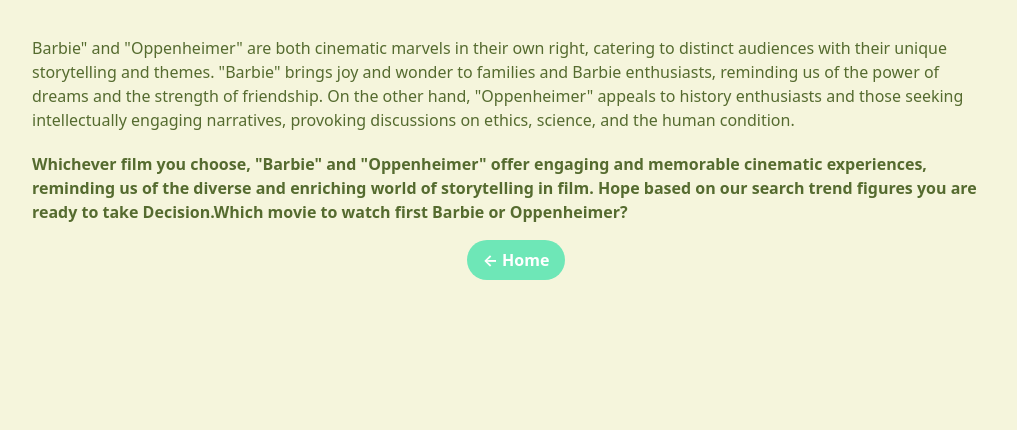
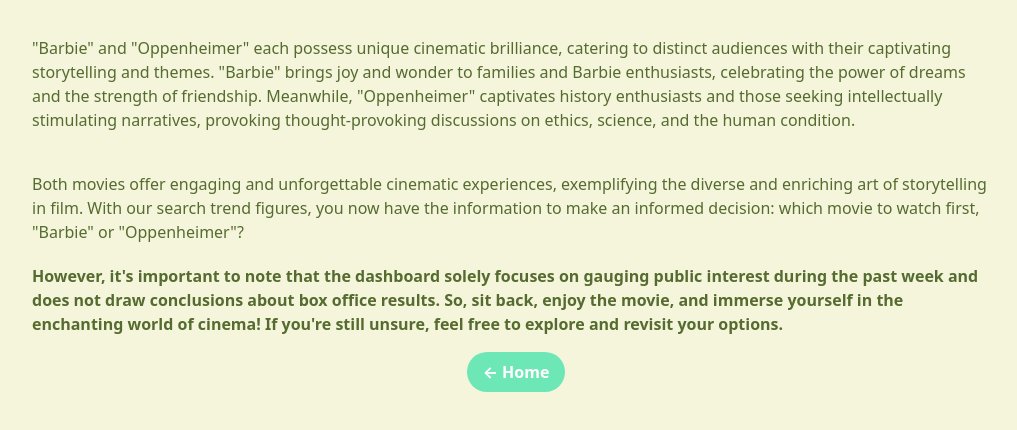
Before and after one commit to anjaligang/narrative-dashboard-aj, a plain HTML site: page Conclusion.html in a window 1280 px wide. Shown: the part 136-566 px from the top of the page, without its empty margins (128-1145 px from the left). Drawn offline with nearby package versions, Linux system fonts and the light colour scheme.

Commit message:
“final”

```diff
--- a/Conclusion.html
+++ b/Conclusion.html
@@ -15,15 +15,21 @@
     <div class="flex flex-col items-center justify-center mt-4 w-full px-40 pt-20">
         <h1 class="w-full text-4xl font-bold leading-7 text-gray-900 sm:text-3xl sm:truncate text-center">Barbie or
             Oppenheimer: Big Decision Time ?</h1>
-        <p class="pt-10 mx-30">Barbie" and "Oppenheimer" are both cinematic marvels in their own right, catering to
-            distinct audiences with their unique storytelling and themes. "Barbie" brings joy and wonder to families and
-            Barbie enthusiasts, reminding us of the power of dreams and the strength of friendship. On the other hand,
-            "Oppenheimer" appeals to history enthusiasts and those seeking intellectually engaging narratives, provoking
-            discussions on ethics, science, and the human condition.
+        <p class="pt-10 mx-30">"Barbie" and "Oppenheimer" each possess unique cinematic brilliance, catering
+            to distinct audiences with their captivating storytelling and themes. "Barbie" brings joy and
+            wonder to families and Barbie enthusiasts, celebrating the power of dreams and the strength of
+            friendship. Meanwhile, "Oppenheimer" captivates history enthusiasts and those seeking intellectually
+             stimulating narratives, provoking thought-provoking discussions on ethics, science, and the human
+             condition.
         <p>
-        <p class="mt-5 font-bold">Whichever film you choose, "Barbie" and "Oppenheimer" offer engaging and memorable
-            cinematic experiences, reminding us of the diverse and enriching world of storytelling in film. Hope based
-            on our search trend figures you are ready to take Decision.Which movie to watch first Barbie or Oppenheimer?
+        <p class="pt-10 mx-30"> Both movies offer engaging and unforgettable cinematic experiences,
+            exemplifying the diverse and enriching art of storytelling in film. With our search trend figures,
+            you now have the information to make an informed decision: which movie to watch first,
+            "Barbie" or "Oppenheimer"? </p>
+        <p class="mt-5 font-bold">However, it's important to note that the dashboard solely focuses on gauging
+            public interest during the past week and does not draw conclusions about box office results.
+            So, sit back, enjoy the movie, and immerse yourself in the enchanting world of cinema!
+            If you're still unsure, feel free to explore and revisit your options.
         </p>
 
         <div class="mt-4 flex flex-row">
```
Also changed, not shown: Barbie.html (+8 -3 lines), Oppenheimer.html (+6 -4 lines), index.html (+11 -4 lines), 2 other files.
